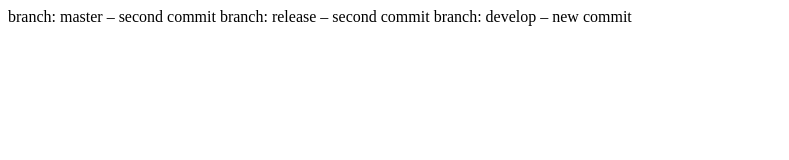
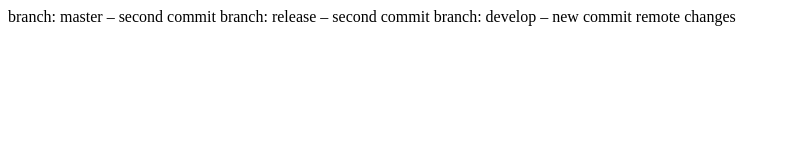
Before and after one commit to brightestsirius/FrontendPro, a plain HTML site: page index.html in a window 1280 px wide. Shown: the whole page, without its empty margins (0-789 px from the left). Drawn offline with Linux system fonts and the light colour scheme.

Commit message:
remote changes

```diff
--- a/index.html
+++ b/index.html
@@ -8,5 +8,6 @@
 	branch: master – second commit
 	branch: release – second commit
 	branch: develop – new commit
+	remote changes
 </body>
 </html>
```
